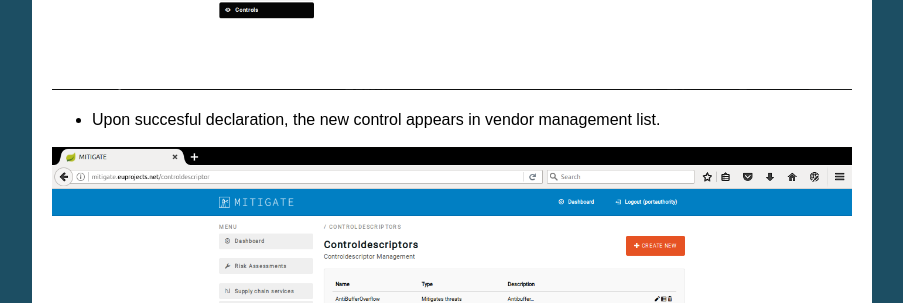
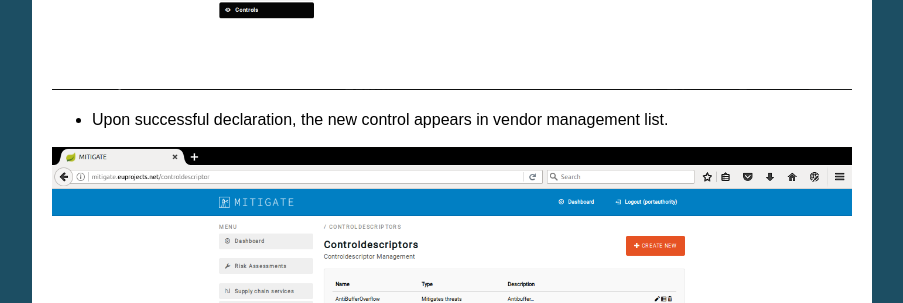
Before and after one commit to singularlogic/mitigate-documentation, a Sphinx documentation site: the page built from docs/f_control.rst, in a window 1280 px wide and 900 px high, scrolled down 1792 px. Shown: the part 149-452 px from the top of the window, without its empty margins (198-1101 px from the left). Built offline with Sphinx 7.4.7, drawn with Linux system fonts in a browser that asks for light colours.

Commit message:
Update f_control.rst

```diff
--- a/docs/f_control.rst
+++ b/docs/f_control.rst
@@ -22,7 +22,7 @@ Declaring a new control
 
 .. image:: assets/cc_3.png
 
-- Upon succesful declaration, the new control appears in vendor management list.
+- Upon successful declaration, the new control appears in vendor management list.
 
 .. image:: assets/cc_4.png
 
```
